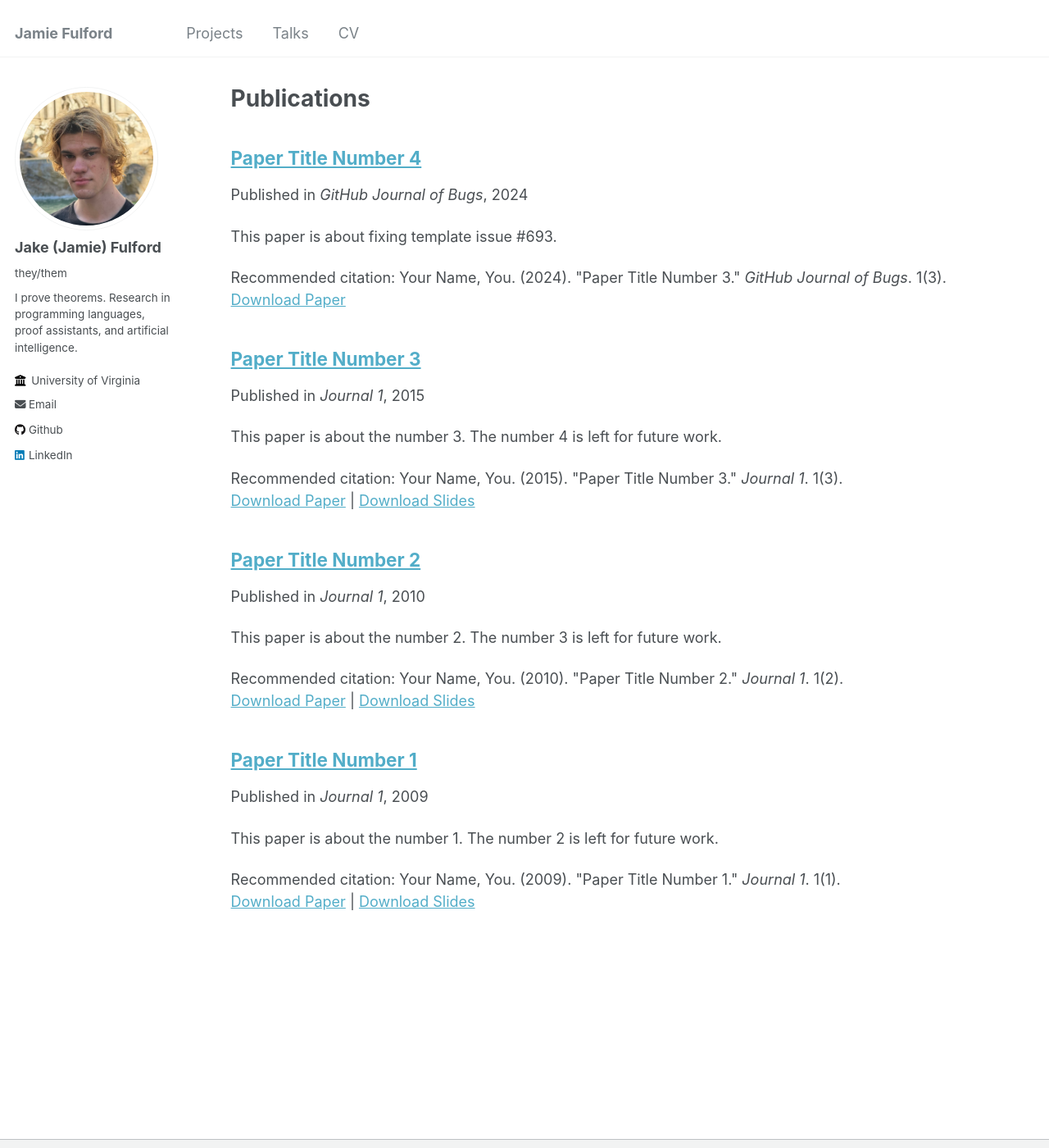
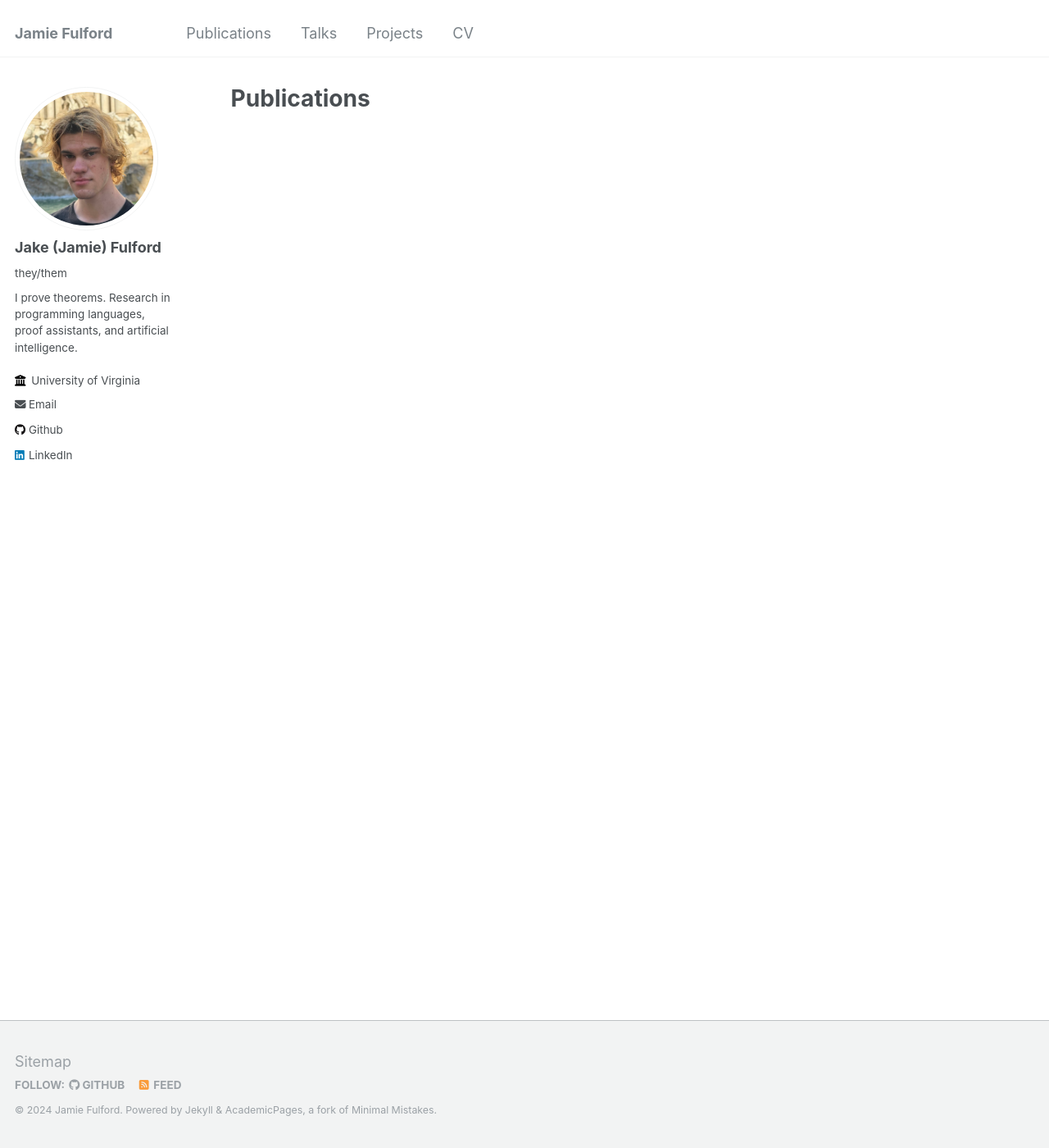
Before and after one commit to jfulfo/jfulfo.github.io, a Jekyll site: the page built from _pages/publications.md, in a window 1280 px wide and 1400 px high. Shown: the whole window at 82% size. Built offline with Jekyll 4.4.1, drawn with Linux system fonts in a browser that asks for light colours; a file with an impossible date is left out.

Commit message:
add publications

```diff
--- a/_data/navigation.yml
+++ b/_data/navigation.yml
@@ -1,10 +1,13 @@
 # main links links
 main:
-  - title: "Projects"
-    url: /projects/
+  - title: "Publications"
+    url: /publications/
 
   - title: "Talks"
     url: /talks/
 
+  - title: "Projects"
+    url: /projects/
+
   - title: "CV"
     url: /files/resume.pdf
--- a/_publications/2009-10-01-paper-title-number-1.md
+++ /dev/null
@@ -1,13 +0,0 @@
----
-title: "Paper Title Number 1"
-collection: publications
-permalink: /publication/2009-10-01-paper-title-number-1
-excerpt: 'This paper is about the number 1. The number 2 is left for future work.'
-date: 2009-10-01
-venue: 'Journal 1'
-slidesurl: 'http://academicpages.github.io/files/slides1.pdf'
-paperurl: 'http://academicpages.github.io/files/paper1.pdf'
-citation: 'Your Name, You. (2009). &quot;Paper Title Number 1.&quot; <i>Journal 1</i>. 1(1).'
----
-
-The contents above will be part of a list of publications, if the user clicks the link for the publication than the contents of section will be rendered as a full page, allowing you to provide more information about the paper for the reader. When publications are displayed as a single page, the contents of the above "citation" field will automatically be included below this section in a smaller font.
--- a/_publications/2010-10-01-paper-title-number-2.md
+++ /dev/null
@@ -1,13 +0,0 @@
----
-title: "Paper Title Number 2"
-collection: publications
-permalink: /publication/2010-10-01-paper-title-number-2
-excerpt: 'This paper is about the number 2. The number 3 is left for future work.'
-date: 2010-10-01
-venue: 'Journal 1'
-slidesurl: 'http://academicpages.github.io/files/slides2.pdf'
-paperurl: 'http://academicpages.github.io/files/paper2.pdf'
-citation: 'Your Name, You. (2010). &quot;Paper Title Number 2.&quot; <i>Journal 1</i>. 1(2).'
----
-
-The contents above will be part of a list of publications, if the user clicks the link for the publication than the contents of section will be rendered as a full page, allowing you to provide more information about the paper for the reader. When publications are displayed as a single page, the contents of the above "citation" field will automatically be included below this section in a smaller font.
--- a/_publications/2015-10-01-paper-title-number-3.md
+++ /dev/null
@@ -1,13 +0,0 @@
----
-title: "Paper Title Number 3"
-collection: publications
-permalink: /publication/2015-10-01-paper-title-number-3
-excerpt: 'This paper is about the number 3. The number 4 is left for future work.'
-date: 2015-10-01
-venue: 'Journal 1'
-slidesurl: 'http://academicpages.github.io/files/slides3.pdf'
-paperurl: 'http://academicpages.github.io/files/paper3.pdf'
-citation: 'Your Name, You. (2015). &quot;Paper Title Number 3.&quot; <i>Journal 1</i>. 1(3).'
----
-
-The contents above will be part of a list of publications, if the user clicks the link for the publication than the contents of section will be rendered as a full page, allowing you to provide more information about the paper for the reader. When publications are displayed as a single page, the contents of the above "citation" field will automatically be included below this section in a smaller font.
--- a/_publications/2024-02-17-paper-title-number-4.md
+++ b/_publications/2024-02-17-paper-title-number-4.md
@@ -1,12 +1,12 @@
 ---
-title: "Paper Title Number 4"
+title: "Opportunistically Parallel Lambda Calculus"
 collection: publications
-permalink: /publication/2024-02-17-paper-title-number-4
-excerpt: 'This paper is about fixing template issue #693.'
-date: 2024-02-17
-venue: 'GitHub Journal of Bugs'
-paperurl: 'http://academicpages.github.io/files/paper3.pdf'
-citation: 'Your Name, You. (2024). &quot;Paper Title Number 3.&quot; <i>GitHub Journal of Bugs</i>. 1(3).'
+permalink: /publication/2024-epic
+excerpt: "We propose a novel language that automatically executes external calls in parallel while preserving the sequential semantics for terminating programs."
+date: 2024
+venue: "POPL (In Review)"
+paperurl: "https://popl24.sigplan.org/"
+citation: "Stephen Mell, Steve Zdancewic, Osbert Bastani, <b>Jamie Fulford</b> (2024). &quot;Opportunistically Parallel Lambda Calculus.&quot; <i>POPL</i>."
 ---
 
 The contents above will be part of a list of publications, if the user clicks the link for the publication than the contents of section will be rendered as a full page, allowing you to provide more information about the paper for the reader. When publications are displayed as a single page, the contents of the above "citation" field will automatically be included below this section in a smaller font.
```
Also changed, not shown: _talks/drp-talk.md (+0 -1 lines), _talks/repl-talk.md (+0 -1 lines).
